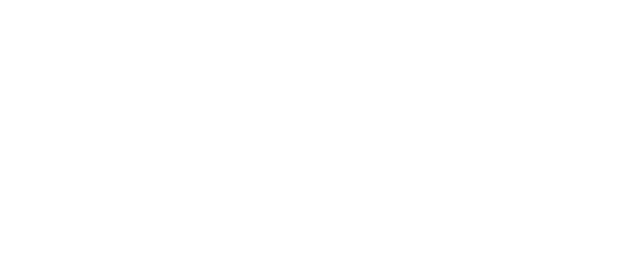
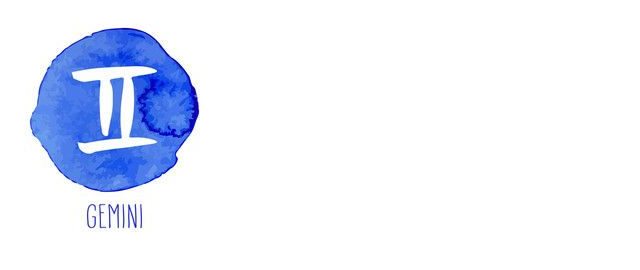
Before and after one commit to Abel-hash/Milestone-Project-, a plain HTML site: page index.html in a window 1280 px wide. Shown: the whole page, without its empty margins (0-640 px from the left). Drawn offline with Linux system fonts and the light colour scheme.

Commit message:
index.html

```diff
--- a/index.html
+++ b/index.html
@@ -12,6 +12,7 @@
 <body>
     <header>
         <div class="row">
+        <img src="../images/gemini.jpg" alt="">
             <a class="col-md-4 logo" href="index.html"></a>
             <div class="col-md-8">
 
```
